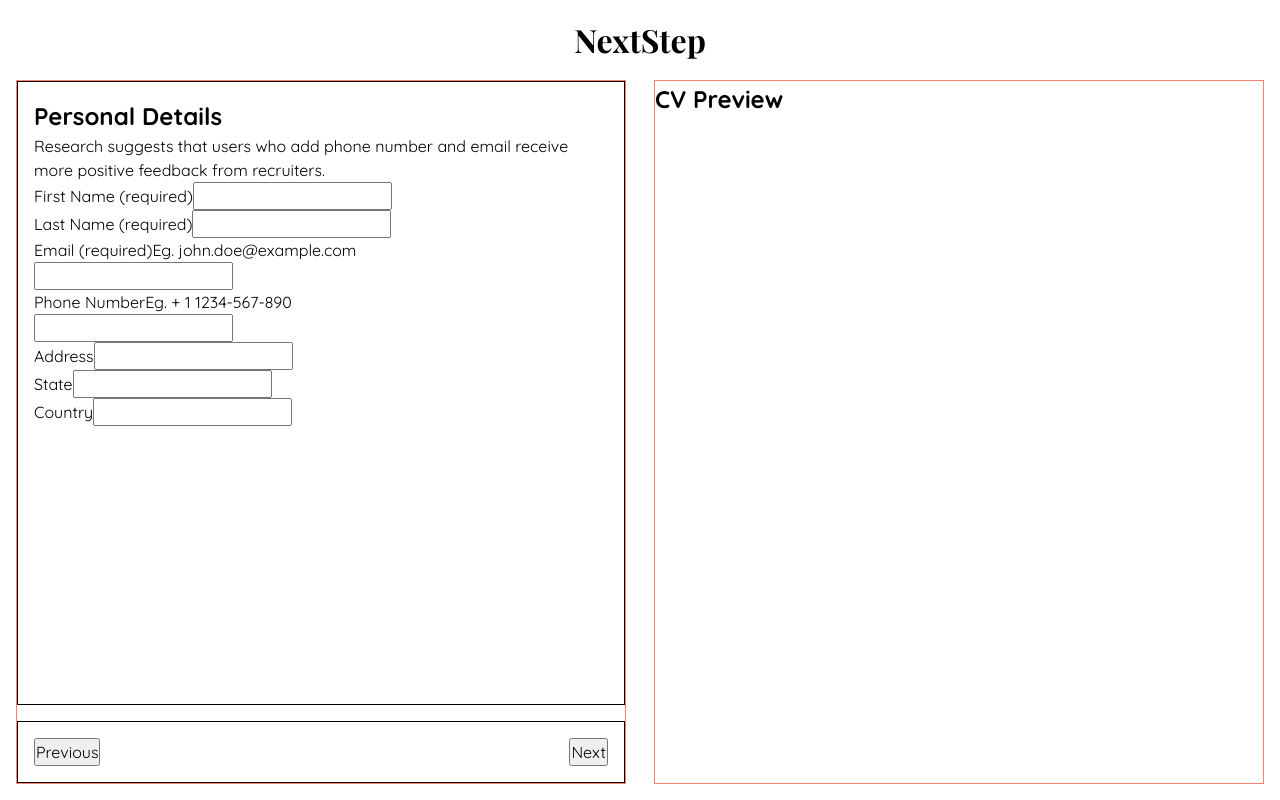
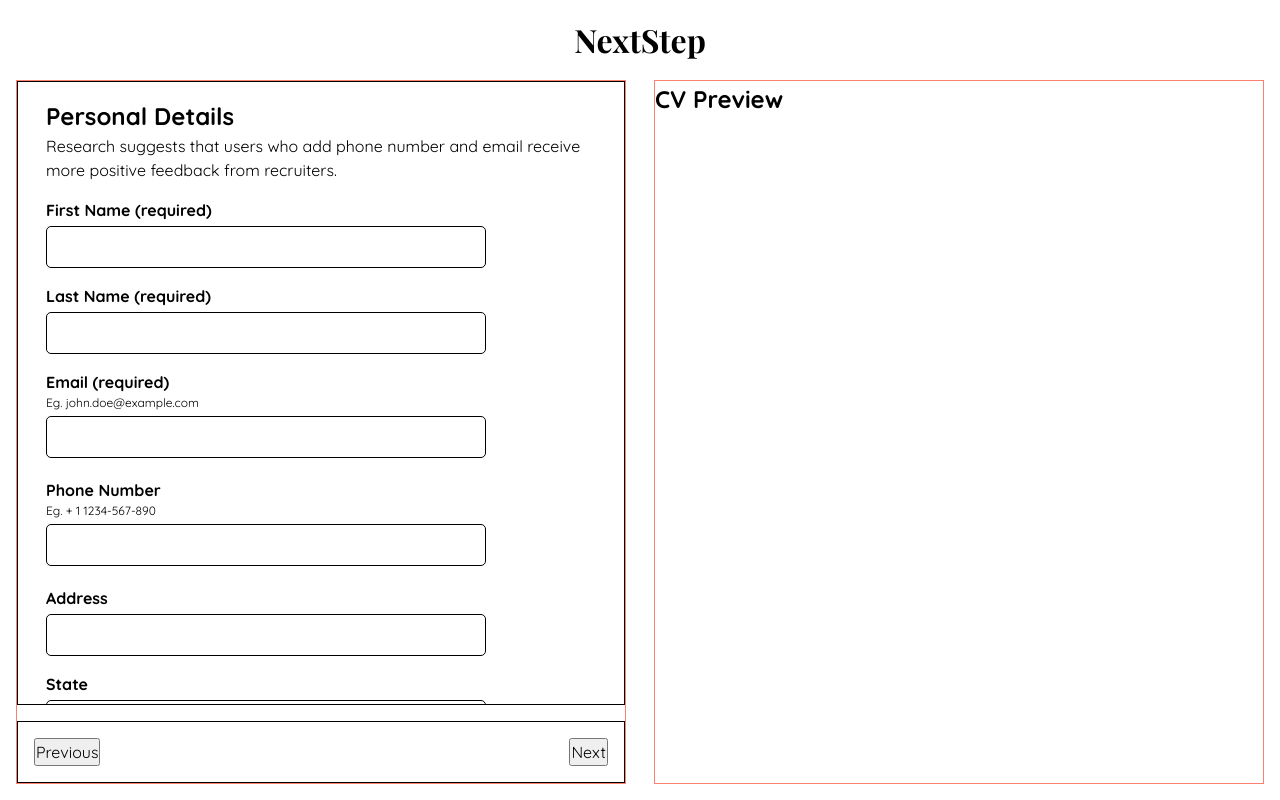
Before and after one commit to py-code314/cv-application, a React (Vite) app: page / in a window 1280 px wide. Built offline with nearby package versions, Linux system fonts and the light colour scheme.

Commit message:
style: Add styles to 'Personal Details' section
- Add styles to make page height fixed and form content scrollable.

```diff
--- a/src/App.css
+++ b/src/App.css
@@ -1,10 +1,12 @@
 .main {
+  display: flex;
+  flex-direction: column;
+  width: 100%;
   max-width: var(--width-page);
   margin: 0 auto;
   padding: var(--space-400);
-  min-height: 100svh;
-  display: flex;
-  flex-direction: column;
+  flex: 1;
+  min-height: 0;
 }
 
 .title {
@@ -17,4 +19,5 @@
   display: flex;
   gap: var(--space-800);
   flex: 1;
+  min-height: 0; /* Add 'min-height' to make form content scrollable */
 }
--- a/src/components/CVForm.jsx
+++ b/src/components/CVForm.jsx
@@ -5,8 +5,9 @@
   return (
     <div className="cv-form">
       <PersonalDetails />
+
     </div>
-   );
+  )
 }
 
-export default CVForm;
+export default CVForm
--- a/src/index.css
+++ b/src/index.css
@@ -112,7 +112,9 @@
 
   /* Spaces */
   --space-40: 0.25rem;
+  --space-50: 0.3125rem;
   --space-60: 0.375rem;
+  --space-70: 0.4375rem;
   --space-80: 0.5rem;
   --space-100: 0.625rem;
   --space-150: 0.6875rem;
@@ -180,6 +182,15 @@
 }
 
 body {
-  min-height: 100vh;
+  height: 100svh;
   font-family: var(--ff-quicksand);
+  display: flex;
+  flex-direction: column;
 }
+
+#root {
+  flex: 1;
+  min-height: 0; /* Add 'min-height' to make form content scrollable */
+  display: flex;
+  flex-direction: column;
+}
--- a/src/styles/CVBuilder.css
+++ b/src/styles/CVBuilder.css
@@ -1,5 +1,6 @@
 .cv-build {
   flex: 1;
+  min-height: 0; /* Add 'min-height' to make form content scrollable */
   display: flex;
   flex-direction: column;
   gap: var(--space-400);
--- a/src/styles/CVForm.css
+++ b/src/styles/CVForm.css
@@ -1,5 +1,8 @@
 .cv-form {
   flex: 1;
+  min-height: 0; /* Add 'min-height' to make form content scrollable */
+  overflow-y: auto;
   border: 1px solid #000;
-  padding: var(--space-400);
+  padding: var(--space-400) var(--space-800);
+
 }
--- a/src/styles/PersonalDetails.css
+++ b/src/styles/PersonalDetails.css
@@ -0,0 +1,52 @@
+.form {
+  padding: var(--space-400) 0;
+  border-radius: var(--radius-1);
+}
+
+.form__control {
+  margin-block-end: var(--space-400);
+}
+
+.form__label {
+  display: block;
+  font-weight: var(--fw-bold);
+}
+
+.form__hint {
+  display: block;
+  width: 80%;
+  font-size: var(--fs-200);
+}
+
+.form__input {
+  width: 80%;
+  border: 1px solid var(--clr-black);
+  border-radius: var(--radius-1);
+  padding: var(--space-80);
+  font-size: 100%;
+  margin-block-start: var(--space-40);
+}
+
+.form__input:user-valid {
+  border: 2px solid var(--clr-green);
+}
+
+.form__input:user-invalid {
+  border: 2px solid var(--clr-red);
+}
+
+.form__valid {
+  display: flex;
+  align-items: center;
+  gap: var(--space-40);
+}
+
+.form__error {
+  display: flex;
+  align-items: flex-start;
+  gap: var(--space-40);
+  font-weight: var(--fw-bold);
+  color: var(--clr-red);
+  margin-block-start: var(--space-40);
+  width: 80%;
+}
```
Also changed, not shown: src/components/CVBuilder.jsx (line endings or trailing spaces).
